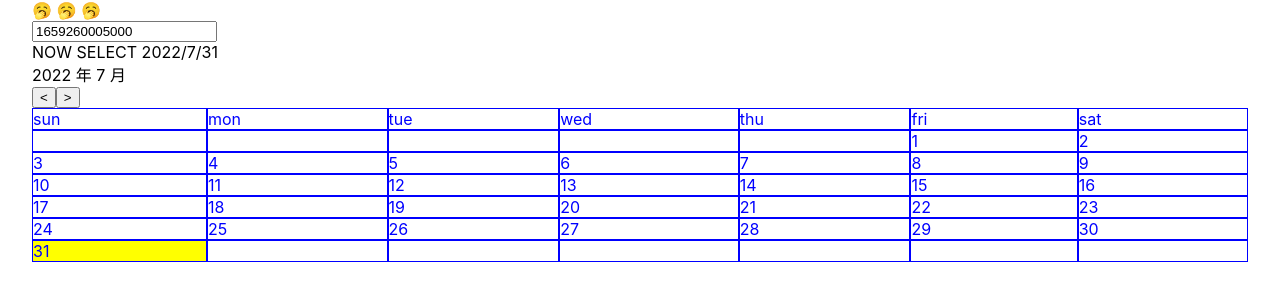
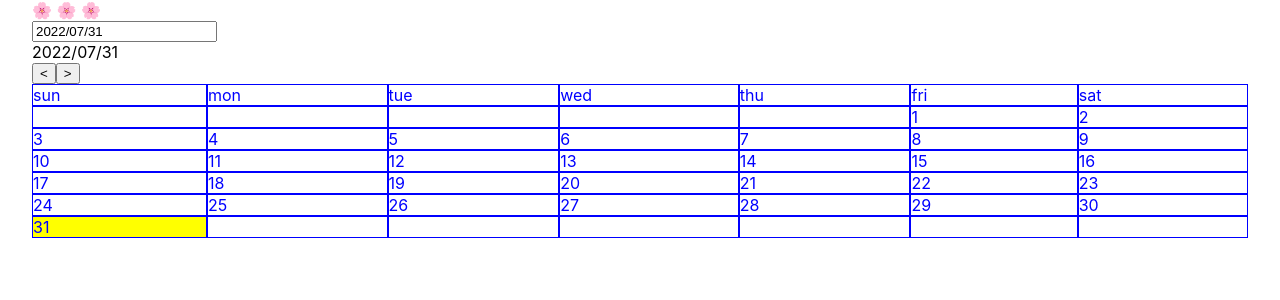
Before and after one commit to yu-tzi/react-styled-calender, a Next.js app: page / in a window 1280 px wide. Shown: the top 300 px of the page. Built offline with nearby package versions, Linux system fonts and the light colour scheme.

Commit message:
feat: 增加註解並調整 input 框顯示格式

```diff
--- a/pages/component/calender.tsx
+++ b/pages/component/calender.tsx
@@ -27,6 +27,7 @@ const Calender = (props) => {
     const lastDay = selectedTime?.endOf('month').day()
     const weekList = [ 'sun', 'mon', 'tue', 'wed', 'thu', 'fri', 'sat' ]
     const monthDay = []
+    // 這一段需要重構
     for(let i=1; i < firstDay + lastDate + (7-lastDay); i++){
         if(i <= firstDay){
             monthDay.push("");
@@ -54,10 +55,10 @@ const Calender = (props) => {
         setSelectedTime(newDay)
     }
 
+    // 日期顯示的區域可以使用 selectedTime 直接 format 出來的資料
     return(
         <>
-            <div>{` NOW SELECT ${years}/${month}/${date}`}</div>
-            <div>{`${years} 年 ${month} 月`}</div>
+            <div>{selectedTime.format('YYYY/MM/DD')}</div>
             <button onClick={minusMonthClick}>{`<`}</button>
             <button onClick={addMonthClick}>{`>`}</button>
             <BlockContainer>
--- a/pages/component/index.tsx
+++ b/pages/component/index.tsx
@@ -12,7 +12,7 @@ const DatePicker = () => {
   },[])
     return (
         <>
-          <div> 🥱 🥱 🥱 </div>
+          <div> 🌸 🌸 🌸 </div>
           <Input selectedTime={selectedTime} setSelectedTime={setSelectedTime}/>
           <Calender selectedTime={selectedTime} setSelectedTime={setSelectedTime}/>
         </>
--- a/pages/component/input.tsx
+++ b/pages/component/input.tsx
@@ -1,22 +1,21 @@
 import { useState, useEffect } from 'react'
+import dayjs from 'dayjs'
 
 
 const Input = (props) => {
-    // input 框
-    // 接收 input 框的值的地方
-    // 把 input 值轉換成正確 day 格式顯示在框框裡（輸入完 enter 或者按空白處）
-    // 把正確的 day 格式傳送給 state
-    // 把 state 顯示在 input 框上
     const { selectedTime, setSelectedTime } = props;
     const [ inputValue, setInputValue ] =  useState(selectedTime);
     const getValidationDate = () => {
         // input value 轉換成合格的時間格式
+        // 容許的輸入格式：'YYYY/MM/DD',
+        // 不容許的輸入格式 => 給 default 值
         const validValue = inputValue
         // setSelectedTime(validValue);
     }
 
     useEffect(() => {
-        setInputValue(selectedTime)
+        const formatedSelectTime = selectedTime.format('YYYY/MM/DD');
+        setInputValue(formatedSelectTime)
     },[selectedTime]);
 
     return(
```
